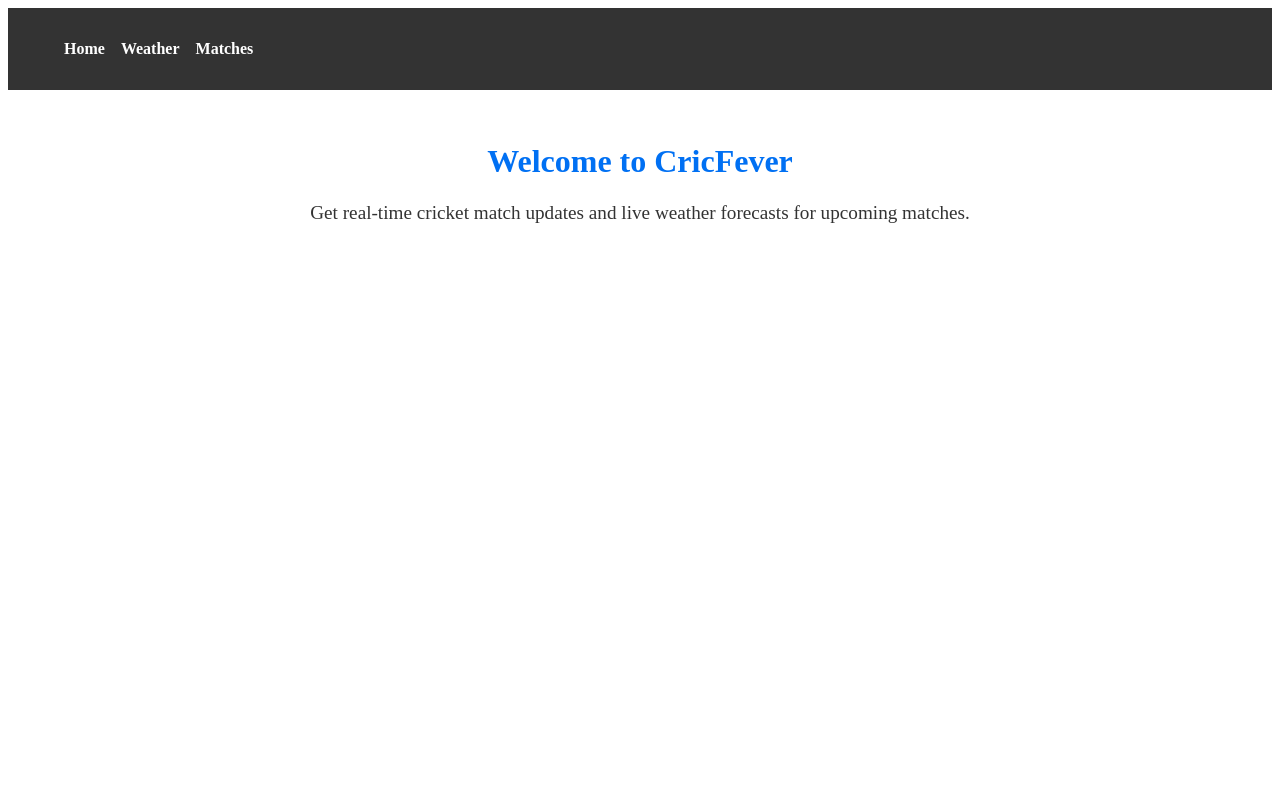
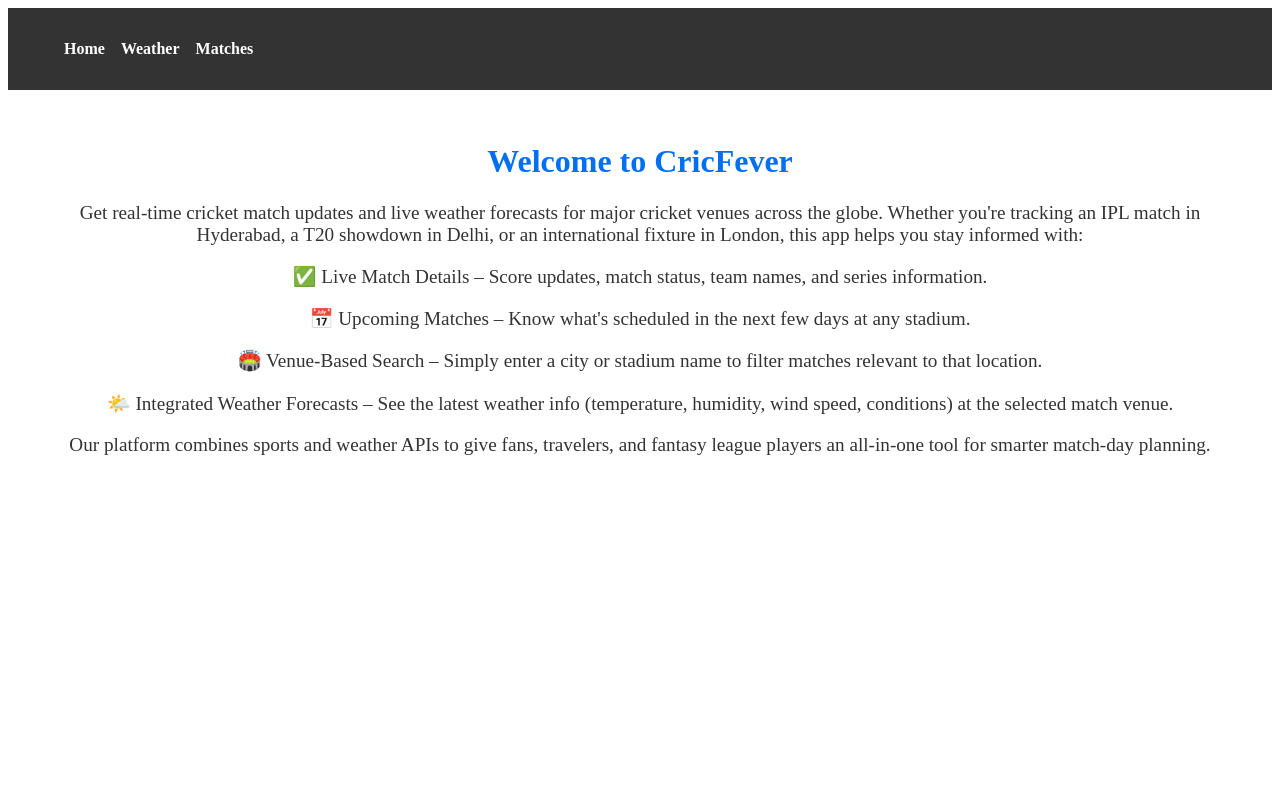
Before and after one commit to l0kesh01/CricketApp, a SvelteKit app: page / in a window 1280 px wide. Shown: the top 800 px of the page. Built offline with nearby package versions, Linux system fonts and the light colour scheme.

Commit message:
Update +page.svelte

```diff
--- a/src/routes/+page.svelte
+++ b/src/routes/+page.svelte
@@ -3,7 +3,17 @@
 
 <main>
 	<h1>Welcome to CricFever</h1>
-	<p>Get real-time cricket match updates and live weather forecasts for upcoming matches.</p>
+	<p>Get real-time cricket match updates and live weather forecasts for major cricket venues across the globe. Whether you're tracking an IPL match in Hyderabad, a T20 showdown in Delhi, or an international fixture in London, this app helps you stay informed with:</p>
+
+	<p>✅ Live Match Details – Score updates, match status, team names, and series information.</p>
+
+	<p>	📅 Upcoming Matches – Know what's scheduled in the next few days at any stadium.</p>
+
+	<p>🏟️ Venue-Based Search – Simply enter a city or stadium name to filter matches relevant to that location.</p>
+
+	<p>🌤️ Integrated Weather Forecasts – See the latest weather info (temperature, humidity, wind speed, conditions) at the selected match venue.</p>
+
+	<p>Our platform combines sports and weather APIs to give fans, travelers, and fantasy league players an all-in-one tool for smarter match-day planning.</p>
 </main>
 
 <style>
```
